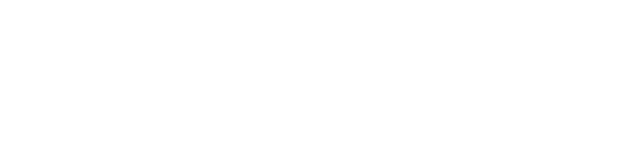
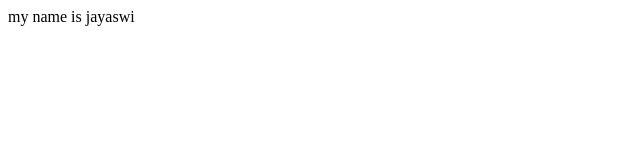
Before and after one commit to jayaswi456/John_codeBase, a plain HTML site: page index.html in a window 1280 px wide. Shown: the whole page, without its empty margins (0-640 px from the left). Drawn offline with Linux system fonts and the light colour scheme.

Commit message:
Update index.html

```diff
--- a/index.html
+++ b/index.html
@@ -1,4 +1,4 @@
 <html>
   <head></head>
-  <body></body>
+  <body><p>my name is jayaswi</p></body>
 </html>
```
